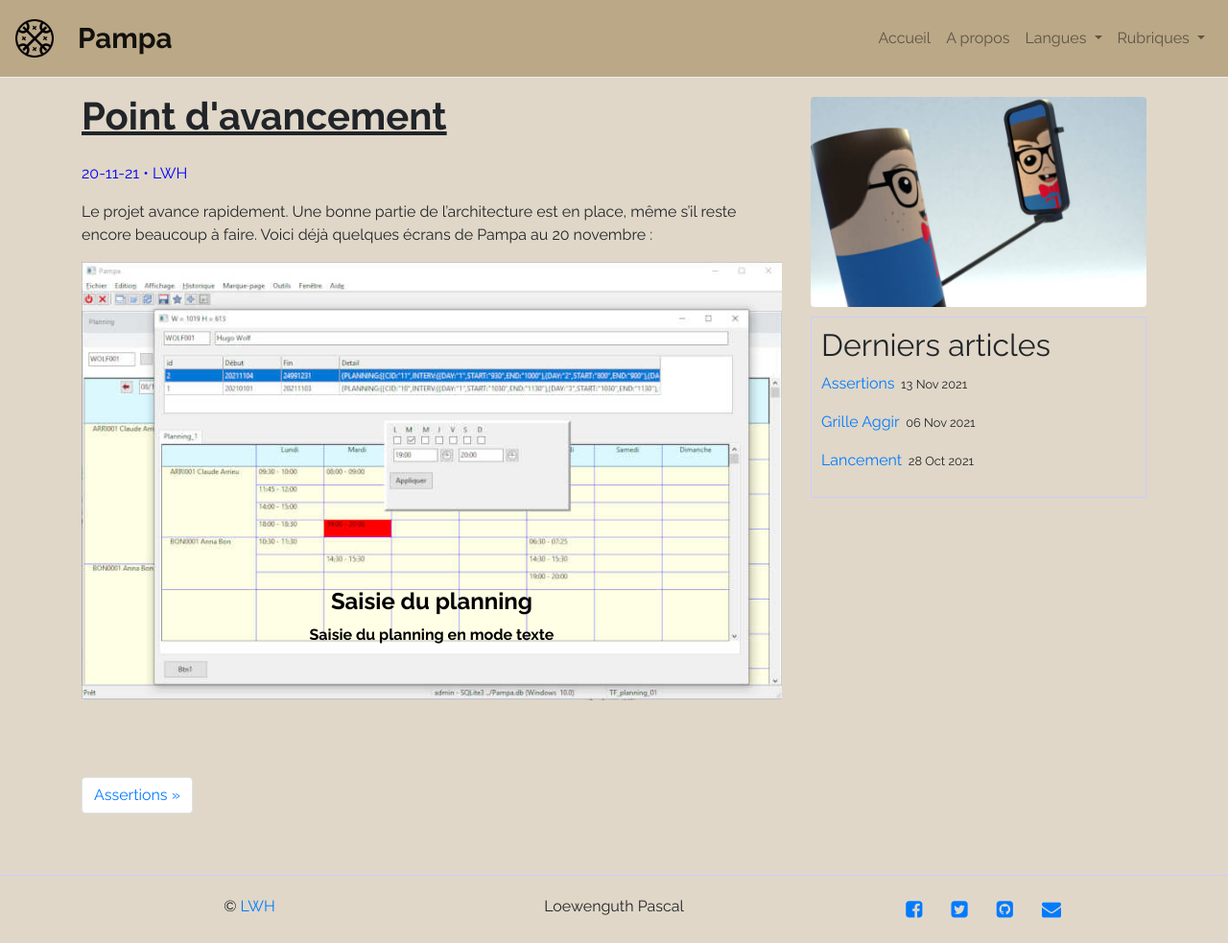
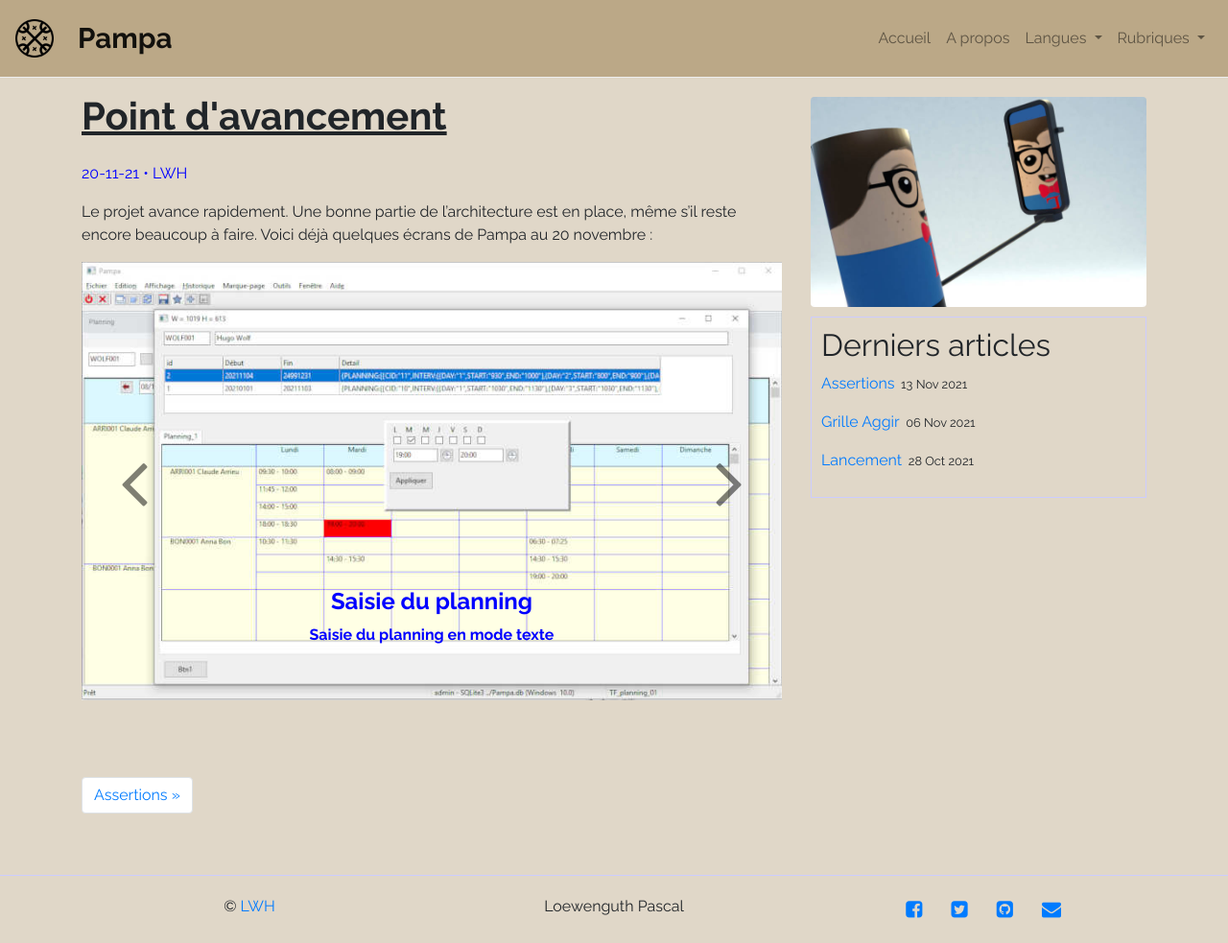
Before and after one commit to LWH-21/Pampa, a Jekyll site: the page built from docs/_posts/2021-11-20-sreenshots.md, in a window 1280 px wide. Shown: the whole page at 96% size. Built offline with Jekyll 4.4.1, drawn with Linux system fonts in a browser that asks for light colours.

Commit message:
Update 2021-11-20-sreenshots.md

```diff
--- a/docs/_posts/2021-11-20-sreenshots.md
+++ b/docs/_posts/2021-11-20-sreenshots.md
@@ -16,35 +16,35 @@ Le projet avance rapidement. Une bonne partie de l'architecture est en place, m
   <div class="carousel-inner">
     <div class="carousel-item active">
       <img class="d-block w-100" src="{{ '/images/2021-11-20-pampa_01.jpg' | relative_url }}" alt="First slide">
-      <div class="carousel-caption d-none d-md-block" style="color:black;">
+      <div class="carousel-caption d-none d-md-block" style="color:blue;">
         <h4><b>Saisie du planning</b></h4>
         <p><b>Saisie du planning en mode texte</b></p>
       </div>
     </div>
     <div class="carousel-item">
        <img class="d-block w-100" src="{{ '/images/2021-11-20-pampa_02.jpg' | relative_url }}" alt="First slide">
-      <div class="carousel-caption d-none d-md-block" style="color:black;">
-        <h4><b>Personnalisation des écrans</b></h5>
+      <div class="carousel-caption d-none d-md-block" style="color:blue;">
+        <h4><b>Personnalisation des écrans</b></h4>
         <p><b>Il est possible de personnaliser les écrans, de déplacer les contrôles, d'en ajouter ou d'en supprimer</b></p>
       </div>
     </div>
     <div class="carousel-item">
        <img class="d-block w-100" src="{{ '/images/2021-11-20-pampa_03.jpg' | relative_url }}" alt="First slide">
-      <div class="carousel-caption d-none d-md-block" style="color:black;">
-        <h4><b>Planning hebdomadaire</b></h5>
+      <div class="carousel-caption d-none d-md-block" style="color:blue;">
+        <h4><b>Planning hebdomadaire</b></h4>
         <p><b>Affichage du planning en mode texte</b></p>
       </div>
     </div>
     <div class="carousel-item">
        <img class="d-block w-100" src="{{ '/images/2021-11-20-pampa_04.jpg' | relative_url }}" alt="First slide">
-      <div class="carousel-caption d-none d-md-block" style="color:black;">
+      <div class="carousel-caption d-none d-md-block" style="color:blue;">
         <h4><b>Historique</b></h4>
         <p><b>Pampa garde l'historique de tous les dossiers concernés. Il peut être consulté, comme sur un navigateur internet</b></p>
       </div>
     </div>
     <div class="carousel-item">
        <img class="d-block w-100" src="{{ '/images/2021-11-20-pampa_05.jpg' | relative_url }}" alt="First slide">
-      <div class="carousel-caption d-none d-md-block" style="color:black;">
+      <div class="carousel-caption d-none d-md-block" style="color:blue;">
         <h4><b>Connexion à la base de données</b></h4>
         <p><b>Pampa peut fonctionner avec SQLIte, MySQL, Posgresql, Mariadb, Firebird</b></p>
       </div>
```
